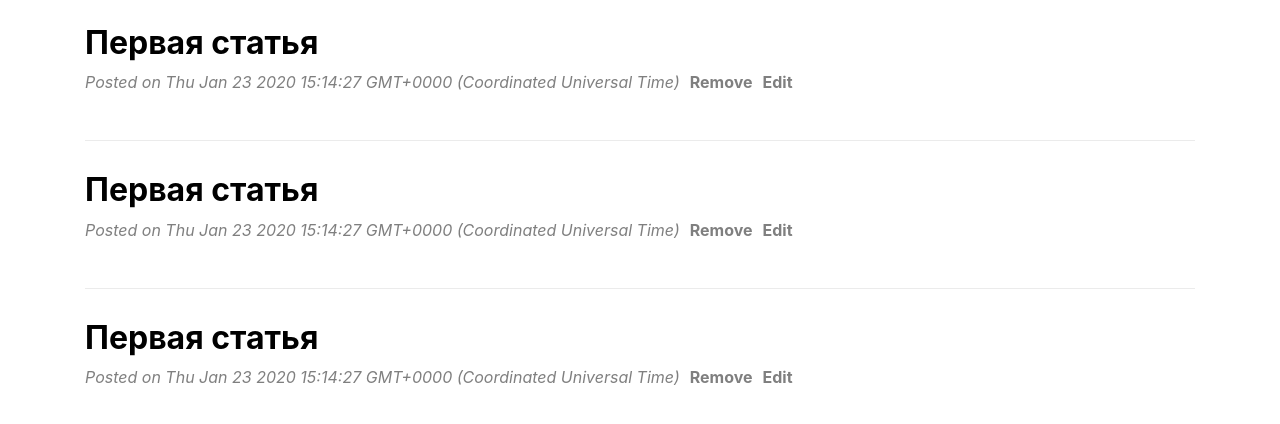
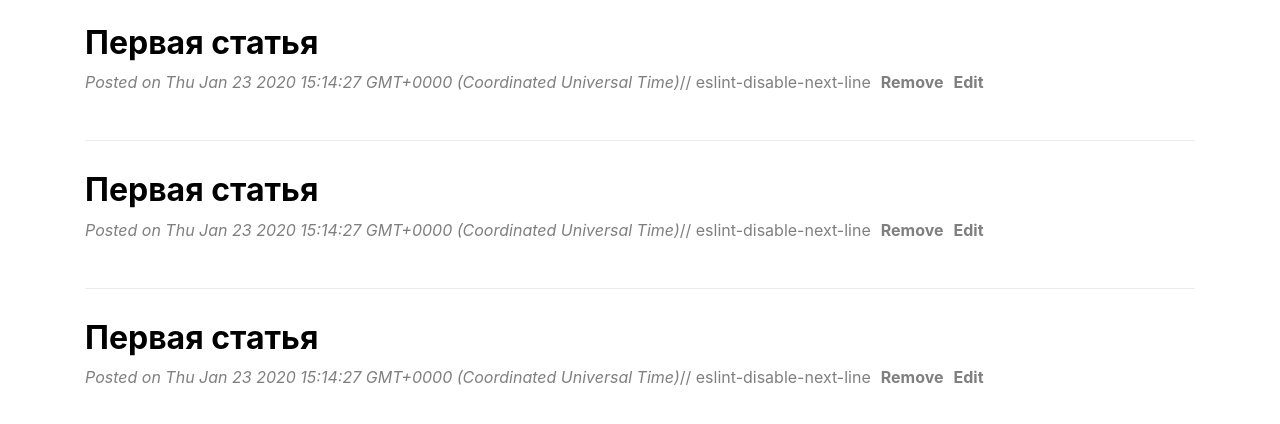
Before and after one commit to Lenka2023/Blog_js, a React app in the folder myblog/: page / in a window 1280 px wide. Shown: the part 386-810 px from the top of the page. Built offline with nearby package versions, Linux system fonts and the light colour scheme.

Commit message:
made NotFound

```diff
--- a/myblog/src/App.js
+++ b/myblog/src/App.js
@@ -29,11 +29,11 @@ class App extends Component{
                                       title: 'Первая статья',
                                       createdAt: '' + new Date(),
                                     },{
-                                     _id: '1',
+                                     _id: '2',
                                       title: 'Первая статья',
                                       createdAt: '' + new Date(),
                                     },{
-                                       _id: '1',
+                                       _id: '2',
                                       title: 'Первая статья',
                                       createdAt: '' + new Date(),
                                     },]} />
@@ -41,7 +41,7 @@ class App extends Component{
                                  <Route path="/post/:id"  exact component={()=>(<FullPost title="Заголовок статьи" createdAt={'' + new Date()} /> )} />
                                  <Route path="/post/:id/edit" exact component={AddForm} />
 
-                                <Route path="*" exact component={NotFound} />
+                                <Route path="*"  component={NotFound} />
                                 </Switch>
                                   </div>
                                   </Router>
--- a/myblog/src/components/PostItem/index.jsx
+++ b/myblog/src/components/PostItem/index.jsx
@@ -11,6 +11,7 @@ const PostItem = ({ title, slug, createdAt, _id, onRemove }) => {
     </Link>
     <p>
       <i>Posted on {createdAt}</i>
+      // eslint-disable-next-line
       <a href="javascript://" onClick={onRemove}>
         Remove
       </a>
```
